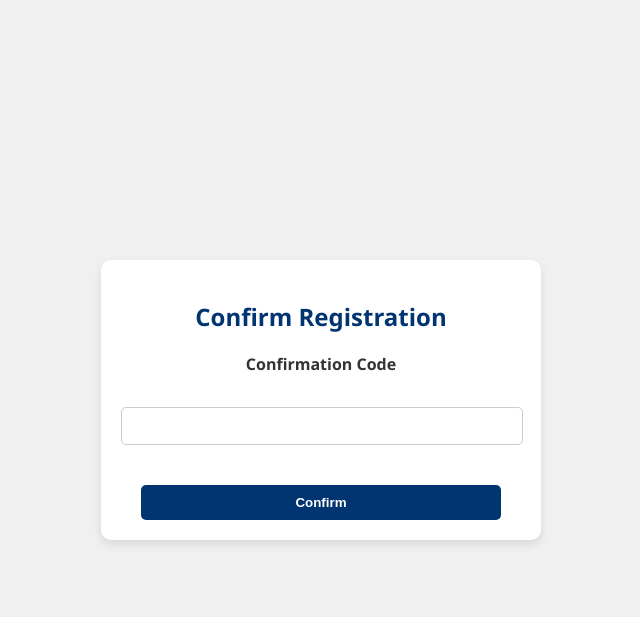
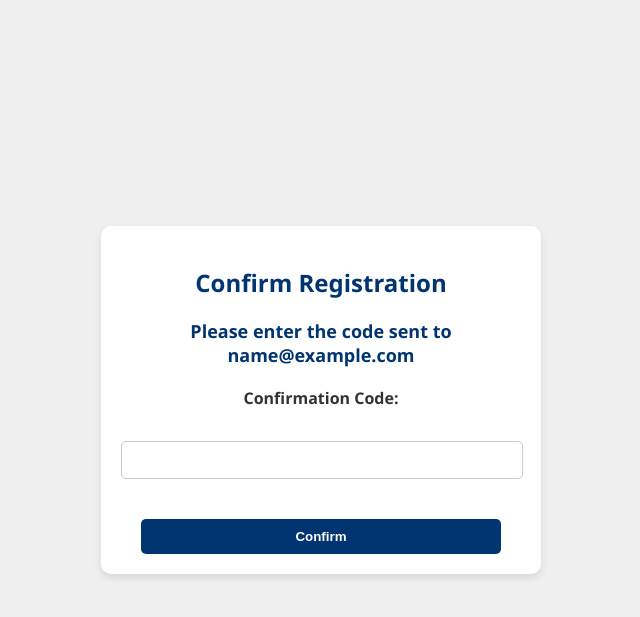
Before and after one commit to jasonlow2307/swiftAttend, a Flask app: page /confirm in a window 1280 px wide. Shown: the top 617 px of the page, without its empty margins (319-959 px from the left). Run offline with Flask 3, Linux system fonts and the light colour scheme; the visitor is signed in with stand-in values (Sample User, id 1).

Commit message:
Added email print to confirm page

```diff
--- a/routes.py
+++ b/routes.py
@@ -27,7 +27,7 @@ class RegisterForm(FlaskForm):
     submit = SubmitField('Register')
 
 class ConfirmForm(FlaskForm):
-    code = StringField('Confirmation Code', validators=[DataRequired()])
+    code = StringField('Confirmation Code:', validators=[DataRequired()])
     submit = SubmitField('Confirm')
 
 class LoginForm(FlaskForm):
--- a/templates/confirm.html
+++ b/templates/confirm.html
@@ -29,6 +29,13 @@
             color: #003572;
             font-weight: bold;
             font-size: 24px;
+            margin-bottom: 20px;
+        }
+
+        h3 {
+            color: #003572;
+            font-weight: bold;
+            font-size: 18px;
             margin-bottom: 20px;
         }
 
@@ -93,6 +100,7 @@
 <body>
     <div class="container">
         <h2>Confirm Registration</h2>
+        <h3>Please enter the code sent to {{ session.email }}</h3>
         <form method="POST">
             {{ form.hidden_tag() }}
             <div>
```
